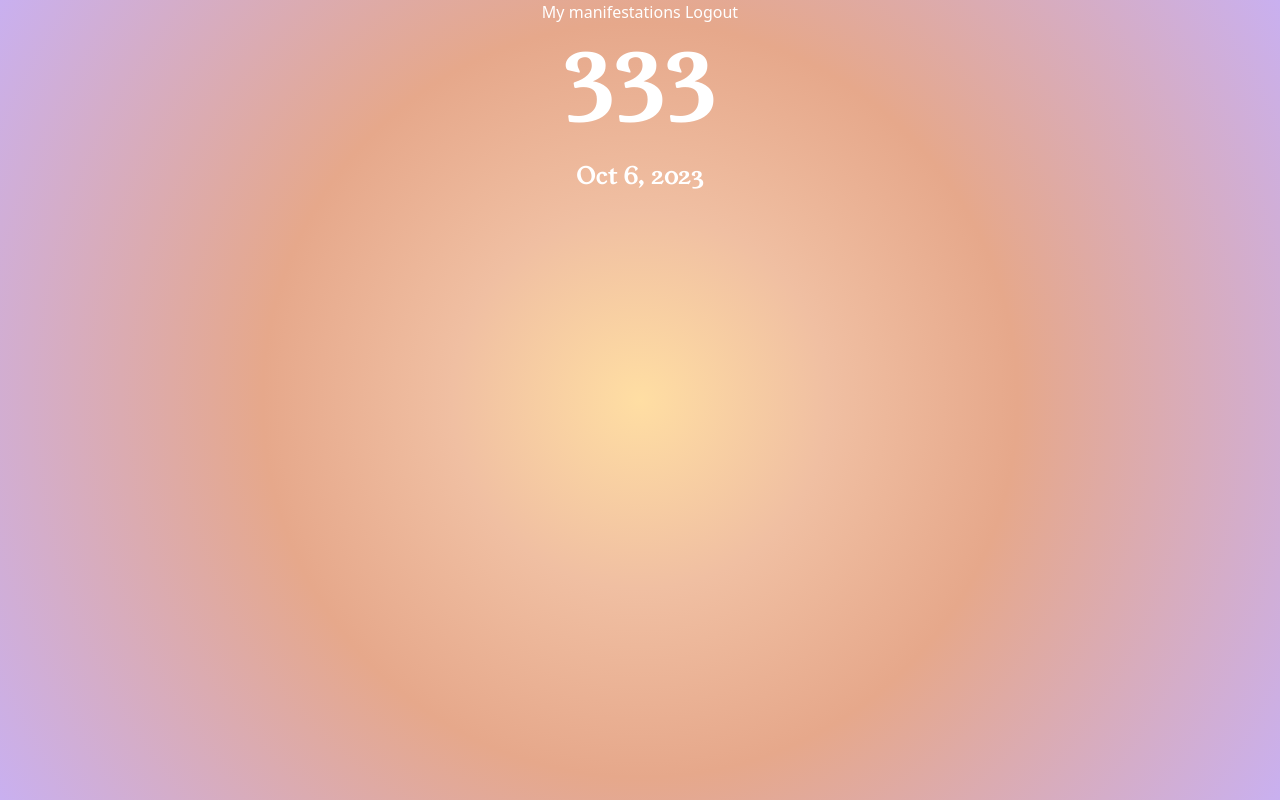
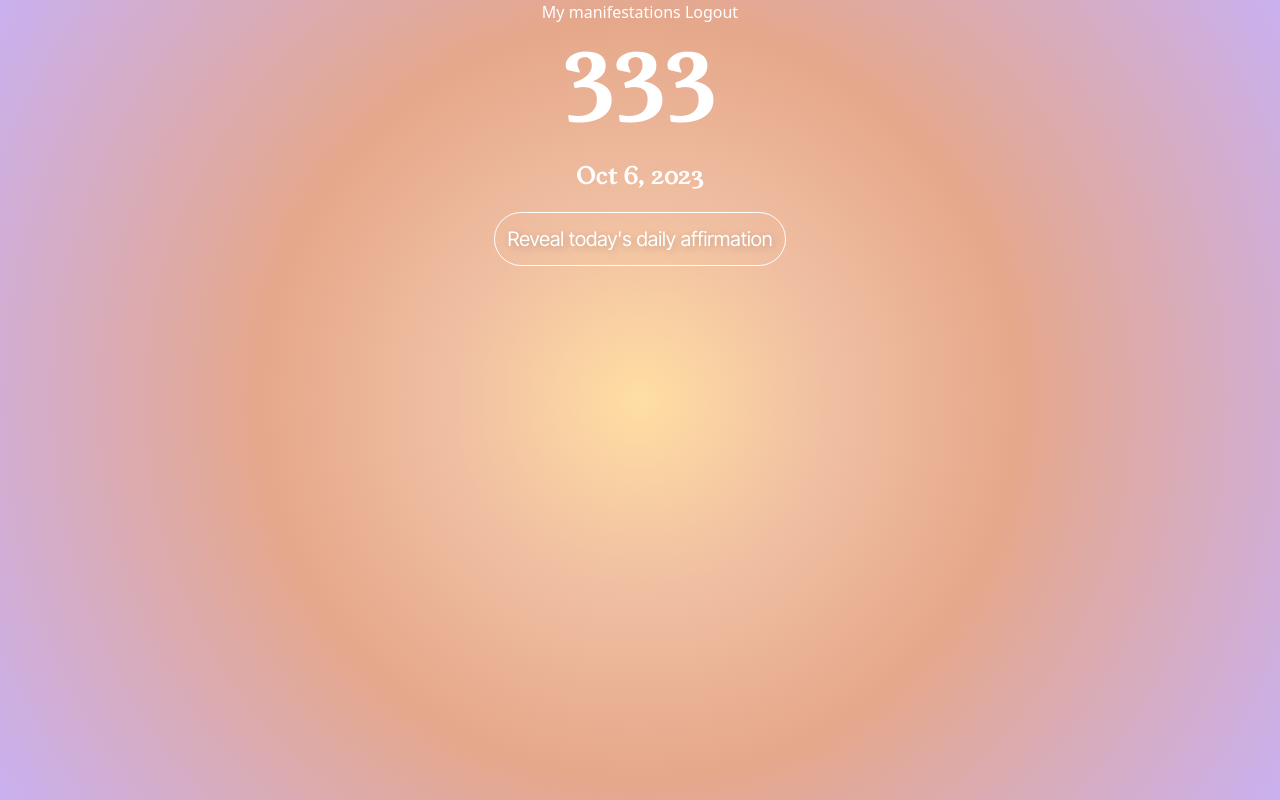
Before and after one commit to jsong73/manifestify, a React (Create React App) app in the folder client/: page /home in a window 1280 px wide. Built offline with nearby package versions, Linux system fonts and the light colour scheme.

Commit message:
fortune api

```diff
--- a/client/package.json
+++ b/client/package.json
@@ -10,6 +10,7 @@
     "@testing-library/react": "^13.4.0",
     "@testing-library/user-event": "^13.5.0",
     "autoprefixer": "^10.4.16",
+    "axios": "^1.5.1",
     "graphql": "^16.8.1",
     "jwt-decode": "^3.1.2",
     "postcss": "^8.4.31",
--- /dev/null
+++ b/client/src/components/Fortune/index.js
@@ -0,0 +1,46 @@
+import React , {useState} from "react";
+import axios from "axios"
+
+
+const Fortune = () => {
+    const [fortuneText, setFortuneText] = useState("");
+
+    const fetchFortune = async () => {
+      try {
+        const options = {
+          method: 'GET',
+          url: 'https://fortune-cookie4.p.rapidapi.com/slack',
+          headers: {
+            'X-RapidAPI-Key': '8a9925bfe5mshb2fda82cd5c3acbp140841jsn675dbba9e459',
+            'X-RapidAPI-Host': 'fortune-cookie4.p.rapidapi.com'
+          }
+        };
+        const response = await axios.request(options);
+        const fortuneData = response.data;
+
+        // console.log(fortuneData);
+
+        if (fortuneData.response_type === 'in_channel' && fortuneData.text) {
+          const fortune = fortuneData.text;
+
+          const filteredFortune = fortune.split(":")[1]
+          setFortuneText(filteredFortune);
+        } else {
+          throw new Error('Invalid response format');
+        }
+      } catch (error) {
+        console.error(error);
+      }
+    };
+
+    return (
+      <div>
+        <button className="button text-xl text-shadow border border-white rounded-full px-3 py-3 mt-5" onClick={fetchFortune}>
+         Reveal today's daily affirmation
+        </button>
+        <div className="button text-xl mt-5">{fortuneText}</div>
+      </div>
+    );
+  };
+
+  export default Fortune;
--- a/client/src/pages/Home/index.js
+++ b/client/src/pages/Home/index.js
@@ -1,5 +1,6 @@
 import React from "react";
 import Nav from "../../components/Nav"
+import Fortune from "../../components/Fortune";
 
 const Home = () => {
 
@@ -18,6 +19,8 @@ const Home = () => {
              <h1 className="text-8xl mb-10">333</h1>
               <h2 className="text-2xl"> {formattedDate} </h2>
 
+              <Fortune />
+
 
       </main>
     );
```
Also changed, not shown: 1 other file (tests, documents, lock files or other folders).
